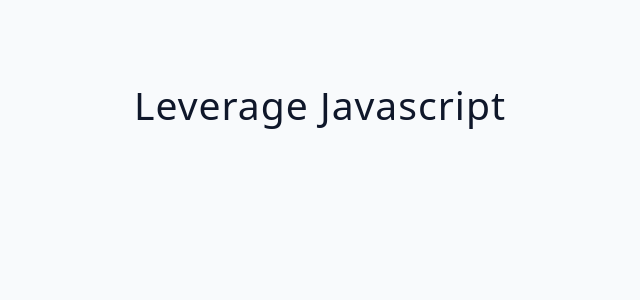
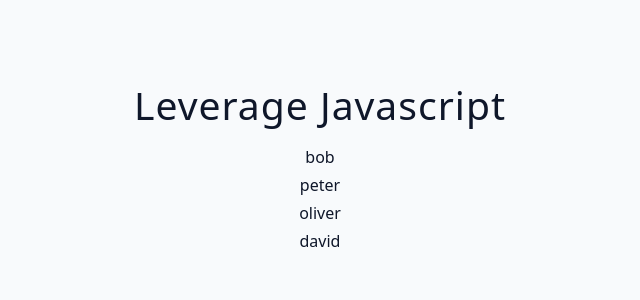
Before and after one commit to isnendyankp/advancedreact, a React (Vite) app: page / in a window 1280 px wide. Shown: the top 300 px of the page, without its empty margins (320-960 px from the left). Built offline with nearby package versions, Linux system fonts and the light colour scheme.

Commit message:
S 6-120: navigate with import list on app.jsx

```diff
--- a/src/App.jsx
+++ b/src/App.jsx
@@ -1,10 +1,11 @@
+import List from "./tutorial/05-leverage-javascript/starter/List";
 
 
 function App() {
   return (
     <div className="container">
       <h2>Leverage Javascript</h2>
-
+      <List />
     </div>
   );
 }
```
